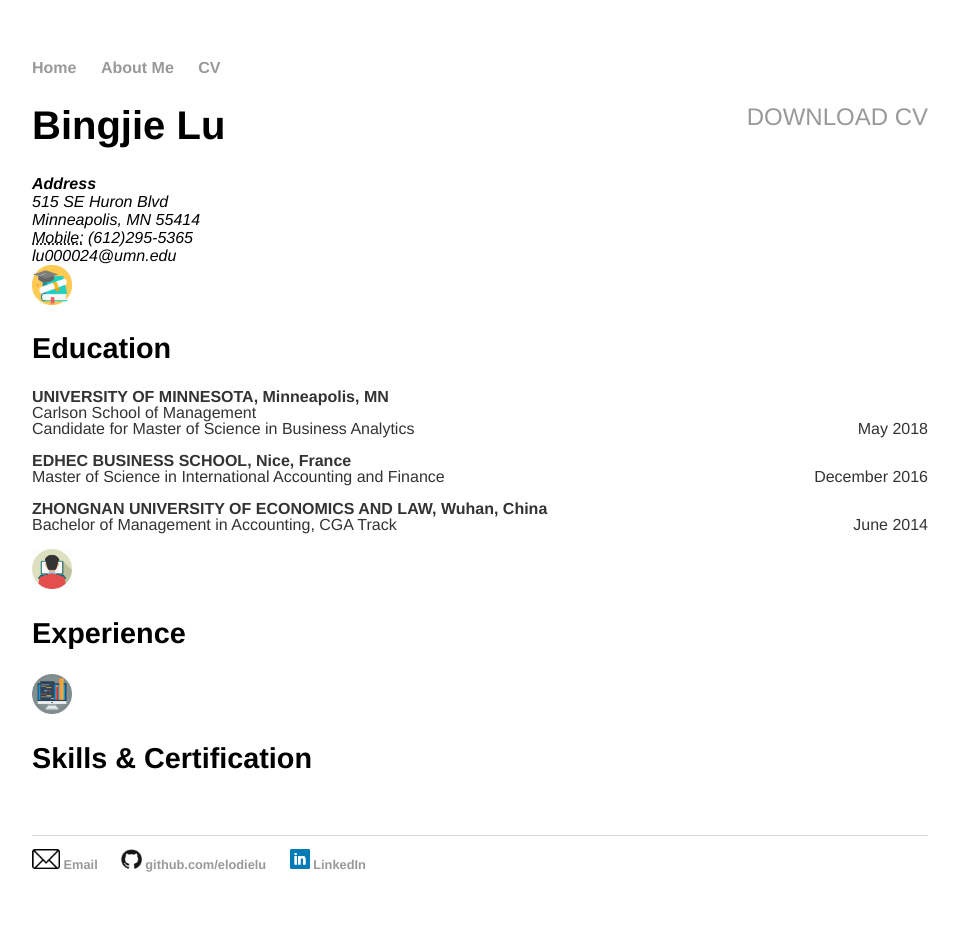
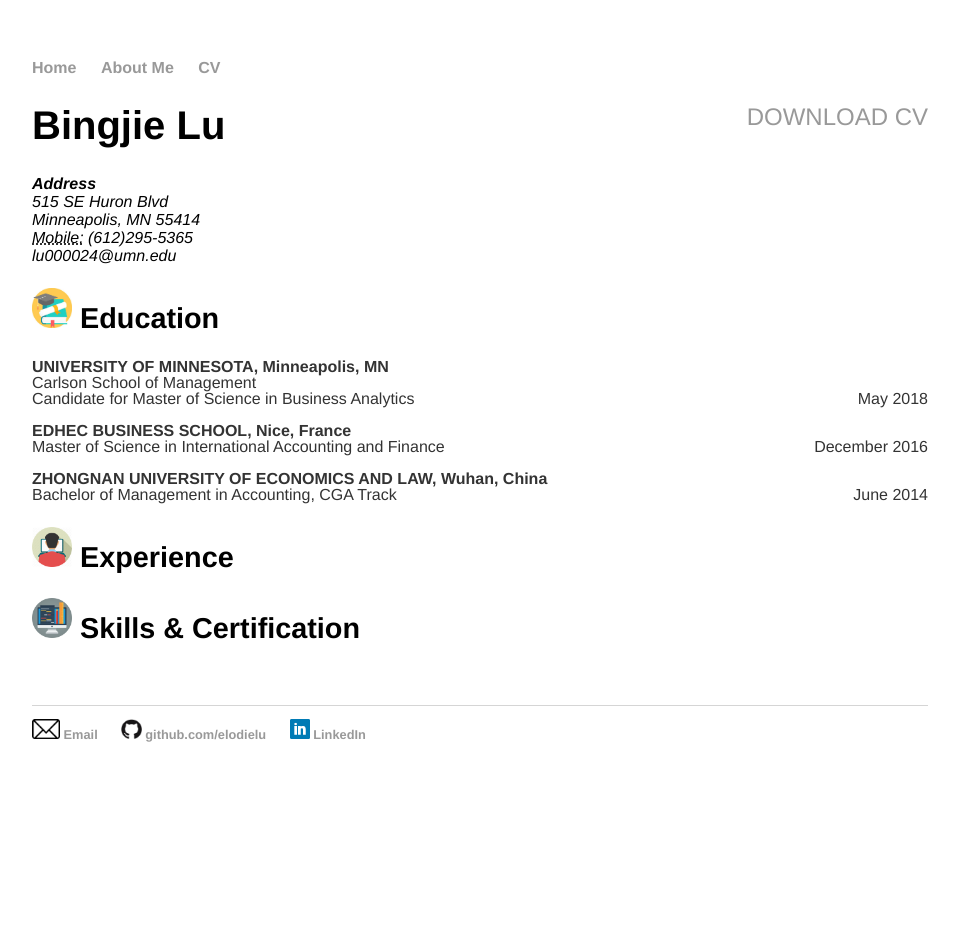
Before and after one commit to elodielu/elodielu.github.io, a Jekyll site: the page built from cv/index.html, in a window 1280 px wide. Shown: the whole page, without its empty margins (160-1119 px from the left). Built offline with Jekyll 4.4.1, drawn with Linux system fonts in a browser that asks for light colours; after the commit the page ends 900 px from its top, so only the background shows below that.

Commit message:
Update index.html

```diff
--- a/cv/index.html
+++ b/cv/index.html
@@ -14,8 +14,8 @@
 					<span class="obfuscate">lu000024@umn.edu</span>
 					</address>
 
-					<img src="/picture/education.jpg" height="40">
-					<h2>Education</h2>
+					<h2> <img src="/picture/education.jpg" height="40">
+						Education</h2>
 
 					<p><strong>UNIVERSITY OF MINNESOTA, Minneapolis, MN</strong> <br>
 					Carlson School of Management<br>
@@ -31,11 +31,12 @@
 						<span style="float:right;">June 2014</span></p>
 
 
-					<img src="/picture/work.png" height="40">
-					<h2>Experience</h2>
+					<h2><img src="/picture/work.png" height="40">
+						Experience</h2>
 
-					<img src="/picture/skill.png" height="40">
-					<h2>Skills & Certification</h2>
+
+					<h2> <img src="/picture/skill.png" height="40">
+						Skills & Certification</h2>
 
 
 	</div>
```
